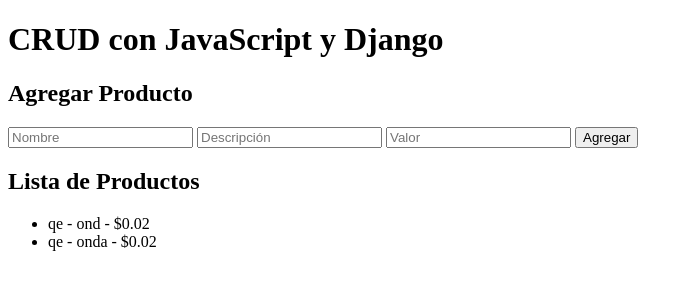
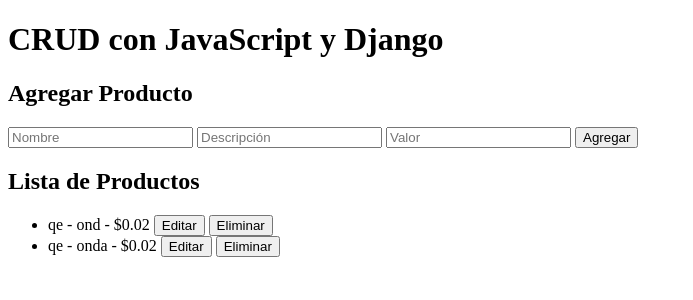
Before and after one commit to MateXOre/Trabajo_Practico_bdd, a Django app: page / in a window 1280 px wide. Shown: the top 300 px of the page, without its empty margins (0-693 px from the left). Run offline with Django 5.2, Linux system fonts and the light colour scheme; data comes from the database, SQL or seed files in the repository; both versions use the stored data as it was after the commit.

Commit message:
Funciona borrar y eliminar

```diff
--- a/aplicacion/static/js/main.js
+++ b/aplicacion/static/js/main.js
@@ -9,6 +9,7 @@
 document.addEventListener("DOMContentLoaded", () => {
     obtenerDatos();
 
+    // Manejar formulario para crear productos
     const formCreate = document.getElementById("form-create");
     formCreate.addEventListener("submit", async (e) => {
         e.preventDefault();
@@ -20,7 +21,7 @@
             method: "POST",
             headers: {
                 "Content-Type": "application/json",
-                "X-CSRFToken": getCSRFToken(), // Incluyendo el token CSRF en los encabezados
+                "X-CSRFToken": getCSRFToken(),
             },
             body: JSON.stringify({ nombre, descripcion, valor }),
         });
@@ -35,6 +36,7 @@
     });
 });
 
+// Obtener todos los productos
 async function obtenerDatos() {
     const response = await fetch(`${apiBaseUrl}/datos/`);
     const productos = await response.json();
@@ -43,7 +45,72 @@
 
     productos.forEach((producto) => {
         const li = document.createElement("li");
-        li.textContent = `${producto.nombre} - ${producto.descripcion} - $${producto.valor}`;
+        li.innerHTML = `
+            ${producto.nombre} - ${producto.descripcion} - $${producto.valor}
+            <button onclick="editarProducto(${producto.id}, '${producto.nombre}', '${producto.descripcion}', ${producto.valor})">Editar</button>
+            <button onclick="eliminarProducto(${producto.id})">Eliminar</button>
+        `;
         listaProductos.appendChild(li);
     });
 }
+
+// Función para mostrar el modal de edición
+function editarProducto(id, nombre, descripcion, valor) {
+    document.getElementById("editar-id").value = id;
+    document.getElementById("editar-nombre").value = nombre;
+    document.getElementById("editar-descripcion").value = descripcion;
+    document.getElementById("editar-valor").value = valor;
+
+    document.getElementById("modal-editar").style.display = "block";
+}
+
+// Cerrar el modal de edición
+function cerrarModal() {
+    document.getElementById("modal-editar").style.display = "none";
+}
+
+// Manejar formulario para editar productos
+const formEdit = document.getElementById("form-edit");
+formEdit.addEventListener("submit", async (e) => {
+    e.preventDefault();
+    const id = document.getElementById("editar-id").value;
+    const nombre = document.getElementById("editar-nombre").value;
+    const descripcion = document.getElementById("editar-descripcion").value;
+    const valor = parseFloat(document.getElementById("editar-valor").value);
+
+    const response = await fetch(`${apiBaseUrl}/datos/${id}/editar/`, {
+        method: "PUT",
+        headers: {
+            "Content-Type": "application/json",
+            "X-CSRFToken": getCSRFToken(),
+        },
+        body: JSON.stringify({ nombre, descripcion, valor }),
+    });
+
+    if (response.ok) {
+        alert("Producto actualizado exitosamente");
+        cerrarModal();
+        obtenerDatos();
+    } else {
+        alert("Error al actualizar producto");
+    }
+});
+
+// Eliminar un producto
+async function eliminarProducto(id) {
+    if (confirm("¿Estás seguro de que quieres eliminar este producto?")) {
+        const response = await fetch(`${apiBaseUrl}/datos/${id}/eliminar/`, {
+            method: "DELETE",
+            headers: {
+                "X-CSRFToken": getCSRFToken(),
+            },
+        });
+
+        if (response.ok) {
+            alert("Producto eliminado correctamente");
+            obtenerDatos();
+        } else {
+            alert("Error al eliminar producto");
+        }
+    }
+}
--- a/aplicacion/templates/aplicacion/index.html
+++ b/aplicacion/templates/aplicacion/index.html
@@ -26,6 +26,20 @@
         <ul id="lista-productos"></ul>
     </div>
 
+    <!-- Modal para editar productos -->
+    <div id="modal-editar" style="display: none; background: #f0f0f0; padding: 20px; border: 1px solid #ccc;">
+        <h2>Editar Producto</h2>
+        <form id="form-edit" method="POST">
+            {% csrf_token %}
+            <input type="hidden" id="editar-id">
+            <input type="text" id="editar-nombre" placeholder="Nombre" required>
+            <input type="text" id="editar-descripcion" placeholder="Descripción" required>
+            <input type="number" id="editar-valor" placeholder="Valor" step="0.01" required>
+            <button type="submit">Guardar Cambios</button>
+        </form>
+        <button onclick="cerrarModal()">Cancelar</button>
+    </div>
+
     <script src="{% static 'js/main.js' %}"></script>
 </body>
 </html>
--- a/proyecto/settings.py
+++ b/proyecto/settings.py
@@ -27,7 +27,6 @@
 DEBUG = True
 
 ALLOWED_HOSTS = []
-
 
 # Application definition
 
```
Also changed, not shown: db.sqlite3.
